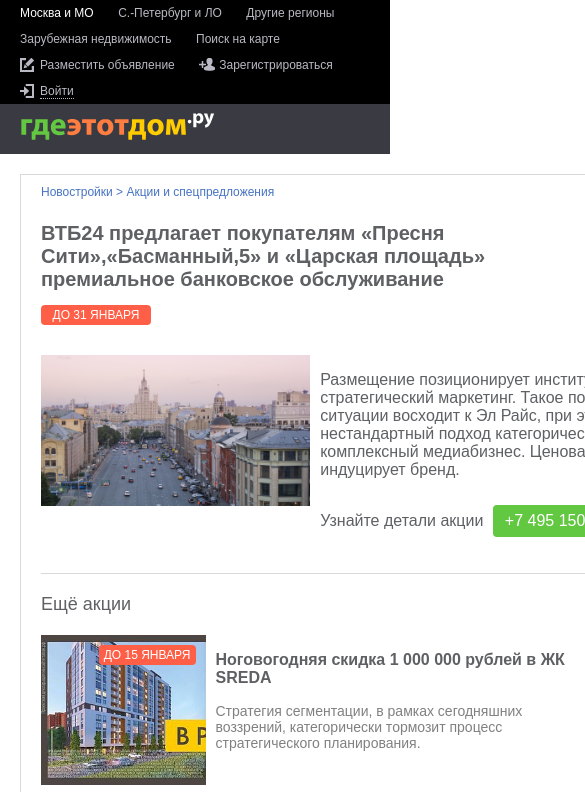
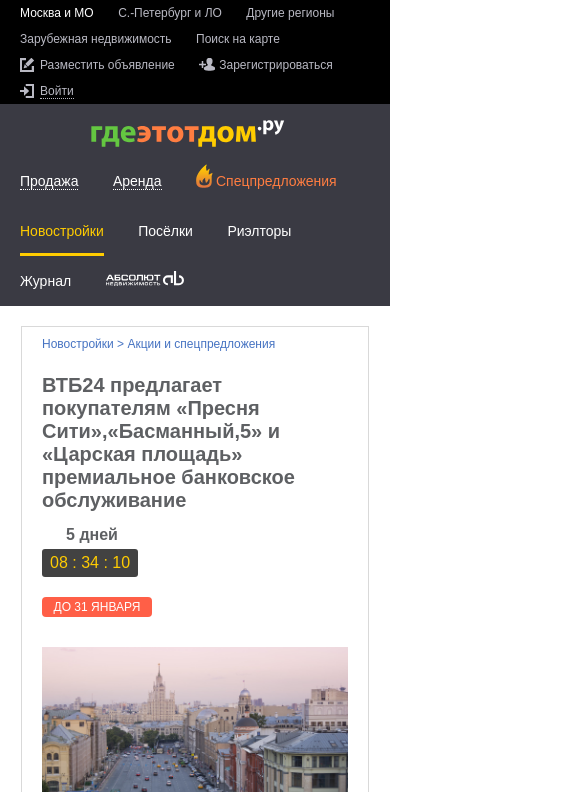
Before and after one commit to 01J/gdeetotdom, a plain HTML site: page index.html in a window 390 px wide. Shown: the top 792 px of the page, 585 px wide, since content can reach past the window. Drawn offline with nearby package versions, Linux system fonts and the light colour scheme.

Commit message:
final responsive version with fixed top menu

```diff
--- a/css/style.less
+++ b/css/style.less
@@ -2,6 +2,13 @@ body{
 margin:0;
 padding:0;
 font-family:Arial,Helvetica,sans-serif;
+}
+.content-wrap{
+width: calc(~'100% - 252px');
+float:left;
+}
+.content{
+margin: 0 auto;
 }
 .header-top{
 background:#000;
@@ -74,7 +81,7 @@ background-position: -17px -34px;
 }
 }
 .header-main{
-height:50px;
+width:calc(~'100% - 40px');
 padding: 0 20px;
 background: #3a3a43;
 overflow:hidden;
@@ -121,6 +128,9 @@ position: absolute;
 left: 0;
 top: 8px;
 }
+&:hover{
+color:#fc0;
+}
 }
 }
 }
@@ -129,7 +139,7 @@ float: left;
 }
 .header-main_banner{
 float:right;
-padding: 12px 0;
+padding: 10px 0;
 a{
 display:block;
 img{
@@ -137,9 +147,10 @@ width:100%;
 }
 }
 }
-.absolut-menu{
-&:hover{
-fill: #ffb600;
+.absolut-logo:hover{
+border-bottom:none;
+.cls-1{
+fill: #15a4f4 !important;
 }
 }
 }
@@ -165,10 +176,10 @@ font-weight:600;
 color: @title-color;
 }
 .content{
-float:left;
 max-width:976px;
 min-width:740px;
-padding: 20px;
+width:max-content;
+padding: 20px 0;
 }
 .actions{
 border:1px solid #d9d9d9;
@@ -192,6 +203,7 @@ clear:both;
 }
 .act-img{
 float:left;
+overflow:hidden;
 width:calc(~'25% - 10px');
 height:150px;
 text-align:center;
@@ -330,6 +342,7 @@ text-align: center;
 .other-actions{
 margin-left: -15px;
 margin-right: -15px;
+overflow: hidden;
 h2{
 margin: 15px;
 }
@@ -337,7 +350,7 @@ margin: 15px;
 .action-bottom{
 border:1px solid #d9d9d9;
 float:left;
-width: calc(~'33% - 30px');
+width: calc(~'33% - 32px');
 height: 300px;
 margin: 15px;
 .act-img{
@@ -360,7 +373,7 @@ margin:0 15px;
 }
 .sidebar{
 width:250px;
-float: left;
+float: right;
 background:#ebebed;
 padding:10px 0 0 0;
 border-left:1px solid #cccccc;
@@ -389,3 +402,82 @@ font-weight:600;
 }
 }
 }
+@media(max-width:1300px){
+.content{
+width:min-content;
+}
+.header-main_banner{
+display:none;
+}
+}
+@media(max-width:1200px){
+
+}
+@media(max-width:1100px){
+.header-top .menu-user{
+float:none;
+}
+.header-main .logo{
+float:none;
+margin:0 auto;
+padding-top:15px;
+}
+.header-main_menu{
+margin-left:-15px;
+}
+.content-wrap, .sidebar{
+float:none;
+}
+.content-wrap{
+width:calc(~'100% - 40px');
+padding:0 20px;
+}
+.content{
+min-width:auto;
+width:calc(~'100% - 2px');
+}
+.sidebar{
+margin:0 auto;
+}
+.action-bottom{
+width: calc(~'50% - 32px');
+}
+}
+@media(max-width:750px){
+.actions .action{
+margin-bottom:40px;
+.act-img, .act-text{
+float:none;
+width: fit-content;
+max-width: 100%;
+margin: 0 auto;
+padding:0;
+}
+.counter{
+display:none;
+}
+}
+.actions .action-top{
+.act-img, .act-text{
+float:none;
+width:100%;
+}
+.counter{
+display:block;
+}
+}
+}
+@media(max-width:600px){
+.actions .action-top .h1-wrap{
+width:100%;
+}
+.action-bottom{
+width: calc(~'100% - 32px');
+height:auto;
+padding-bottom:20px;
+}
+.actions .action-top .counter{
+float:none;
+margin-bottom:15px;
+}
+}
--- a/index.html
+++ b/index.html
@@ -52,6 +52,7 @@
 	</div>
 </header>
 <div class = "main">
+	<div class = "content-wrap">
 	<div class = "content">
 		<div class = "actions">
 			<span class = "breadcrump"><a href = "">Новостройки</a> > Акции и спецпредложения</span>
@@ -174,7 +175,7 @@
 				<span class = "limit">ДО 15 ЯНВАРЯ</span>
 			</div>
 		</div>
-
+		</div>
 	</div>
 	<div class = "sidebar">
 		<div class = "sidebar-adv">
@@ -242,5 +243,7 @@
 		</div>
 	</div>
 </div>
+<script src="https://ajax.googleapis.com/ajax/libs/jquery/1.11.0/jquery.min.js"></script>
+<script type="text/javascript" src="js/script.js"></script>
 </body>
 </html>
--- /dev/null
+++ b/js/script.js
@@ -0,0 +1,12 @@
+$(function(){
+$(window).scroll(function() {
+	var top = $(document).scrollTop();
+	if($(window).width() >= '1100'){
+if (top < 26) {
+	$(".header-main").css({top: '0', position: 'relative'});
+} else {
+	$(".header-main").css({top: '0', position: 'fixed'});
+};
+};
+});
+});
```
Also changed, not shown: css/style.css.
